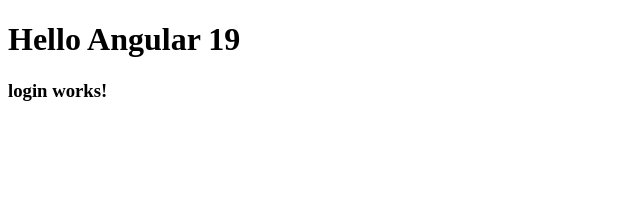
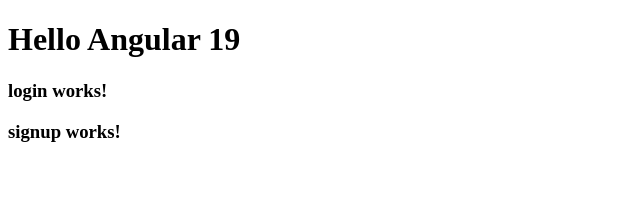
Before and after one commit to vikram-tatva/angular-19-learn, an Angular app: page / in a window 1280 px wide. Shown: the top 211 px of the page, without its empty margins (0-640 px from the left). Built offline with nearby package versions, Linux system fonts and the light colour scheme.

Commit message:
NG19L-001 Generate Sign Up Component and used it in app component
NG19L-001 Generate Sign Up Component and used it in app component

```diff
--- a/src/app/app.component.html
+++ b/src/app/app.component.html
@@ -2,3 +2,6 @@
 <h3>
   <app-login></app-login>
 </h3>
+<h3>
+  <app-signup></app-signup>
+</h3>
--- a/src/app/app.component.ts
+++ b/src/app/app.component.ts
@@ -1,10 +1,11 @@
 import { Component } from '@angular/core';
 import { RouterOutlet } from '@angular/router';
 import { LoginComponent } from "./login/login.component";
+import { SignupComponent } from "./signup/signup.component";
 
 @Component({
   selector: 'app-root',
-  imports: [RouterOutlet, LoginComponent],
+  imports: [RouterOutlet, LoginComponent, SignupComponent],
   templateUrl: './app.component.html',
   styleUrl: './app.component.css'
 })
--- /dev/null
+++ b/src/app/signup/signup.component.html
@@ -0,0 +1 @@
+<p>signup works!</p>
```
Also changed, not shown: src/app/signup/signup.component.ts (added, +11 -0 lines), src/app/signup/signup.component.css (added), 1 other file (tests, documents, lock files or other folders).
